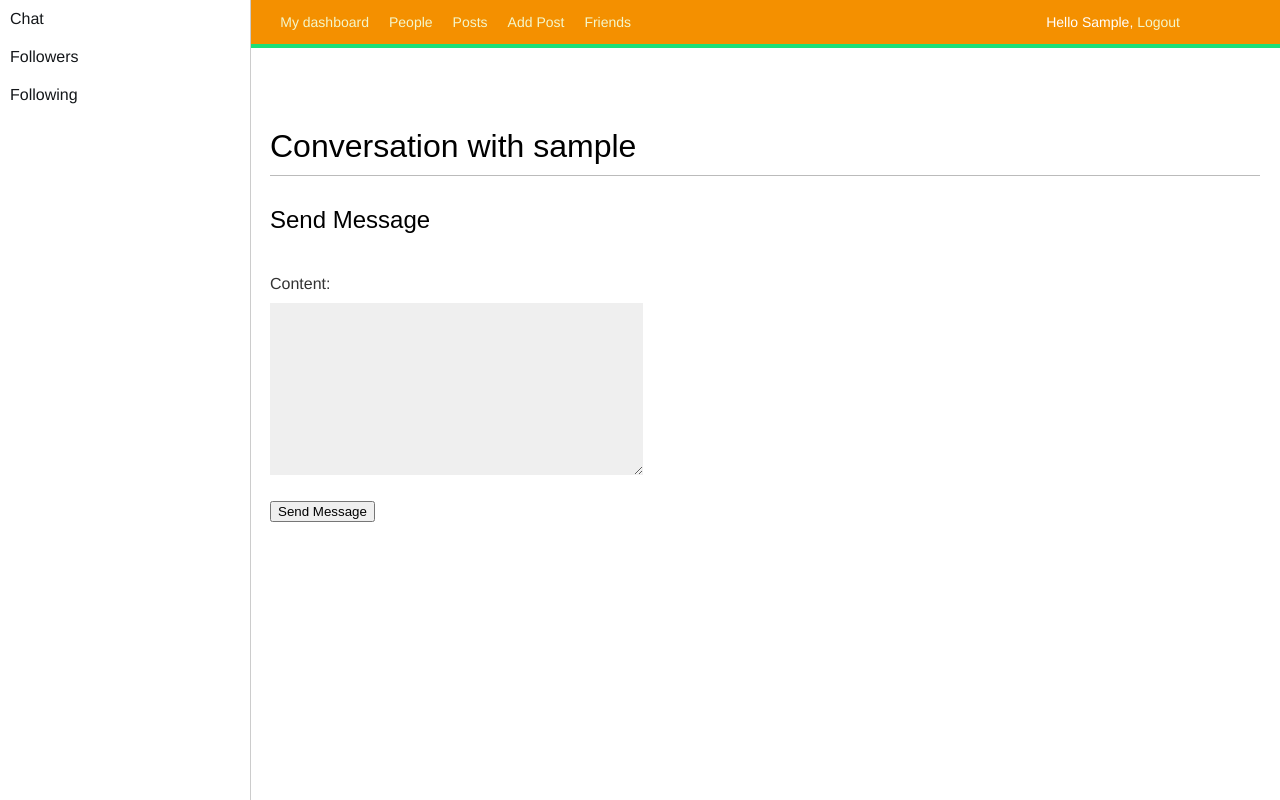
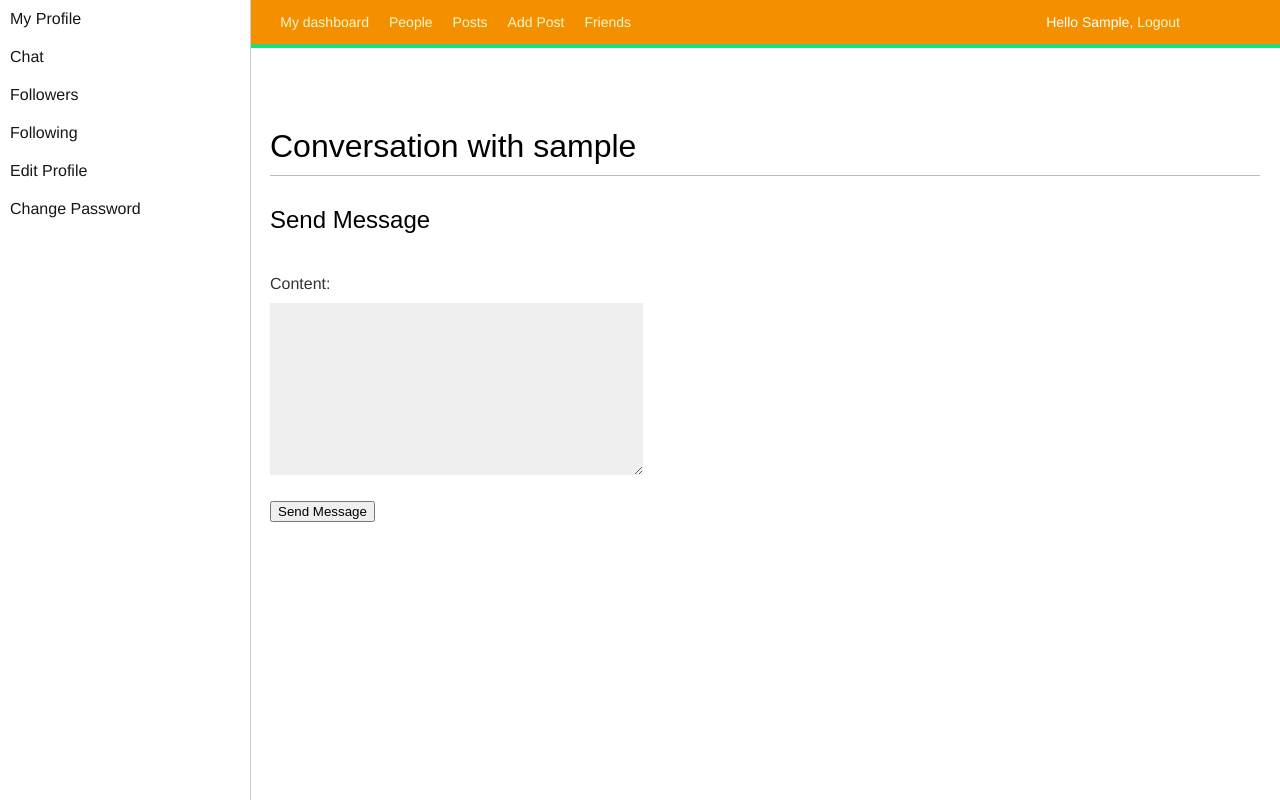
Before and after one commit to inkstatim/Frenzo, a Django app: page /account/conversation/1/ in a window 1280 px wide. Run offline with Django 4.2, Linux system fonts and the light colour scheme; the visitor is signed in with stand-in values (Sample User, id 1); data comes from the database, SQL or seed files in the repository; some web fonts are replaced.

Commit message:
Updated the sidebar by adding buttons for profile editing, password changing, and viewing the user's profile.

```diff
--- a/account/templates/base.html
+++ b/account/templates/base.html
@@ -42,7 +42,9 @@
     {% if user.is_authenticated %}
         <div id="sidebar">
             <ul class="sidebar-menu">
-
+                <li>
+                    <a href="{% url 'profile' username=request.user.username %}">My Profile</a>
+                </li>
                 <li {% if section == "chat" %}class="selected"{% endif %}>
                     <a href="#">Chat</a>
                 </li>
@@ -51,6 +53,12 @@
                 </li>
                 <li {% if section == "following" %}class="selected"{% endif %}>
                     <a href="{% url "following" user.username %}">Following</a>
+                </li>
+                <li>
+                    <a href="{% url "edit" %}">Edit Profile</a>
+                </li>
+                <li>
+                    <a href="{% url "password_change" %}">Change Password</a>
                 </li>
             </ul>
         </div>
```
